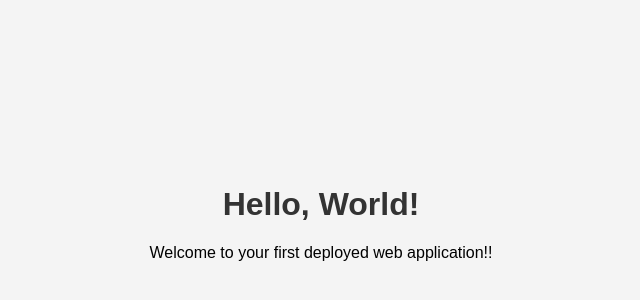
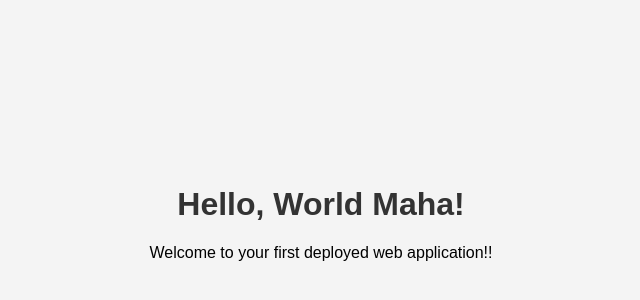
Before and after one commit to mahanambi/maha, a plain HTML site: page index.html in a window 1280 px wide. Shown: the part 70-370 px from the top of the page, without its empty margins (319-959 px from the left). Drawn offline with Linux system fonts and the light colour scheme.

Commit message:
Update index.html

```diff
--- a/index.html
+++ b/index.html
@@ -17,7 +17,7 @@
     </style>
 </head>
 <body>
-    <h1>Hello, World!</h1>
+    <h1>Hello, World Maha!</h1>
     <p>Welcome to your first deployed web application!!</p>
 </body>
 </html>
```
